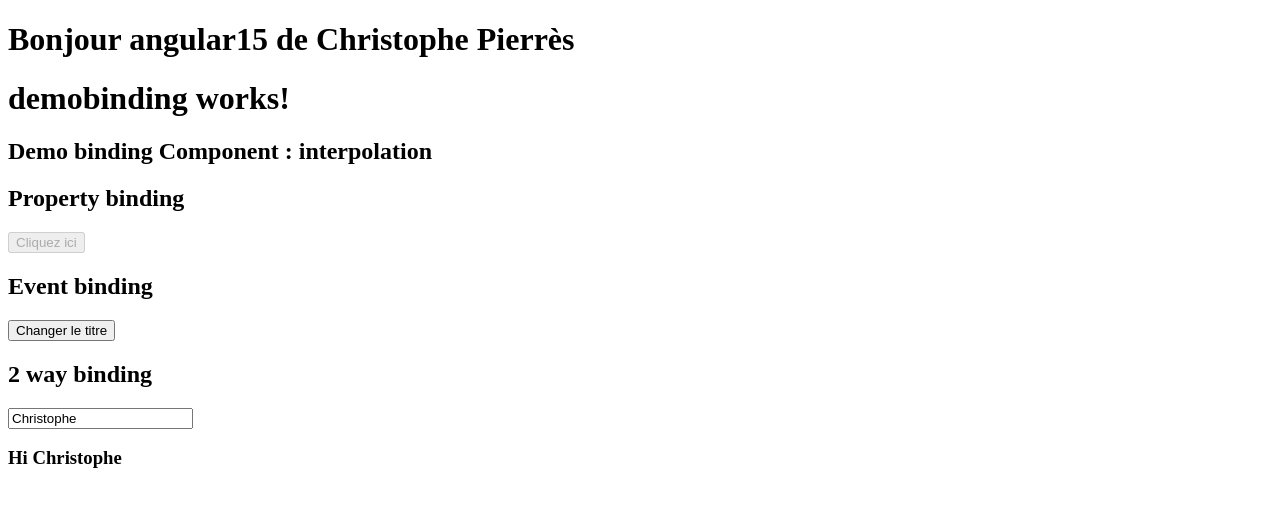
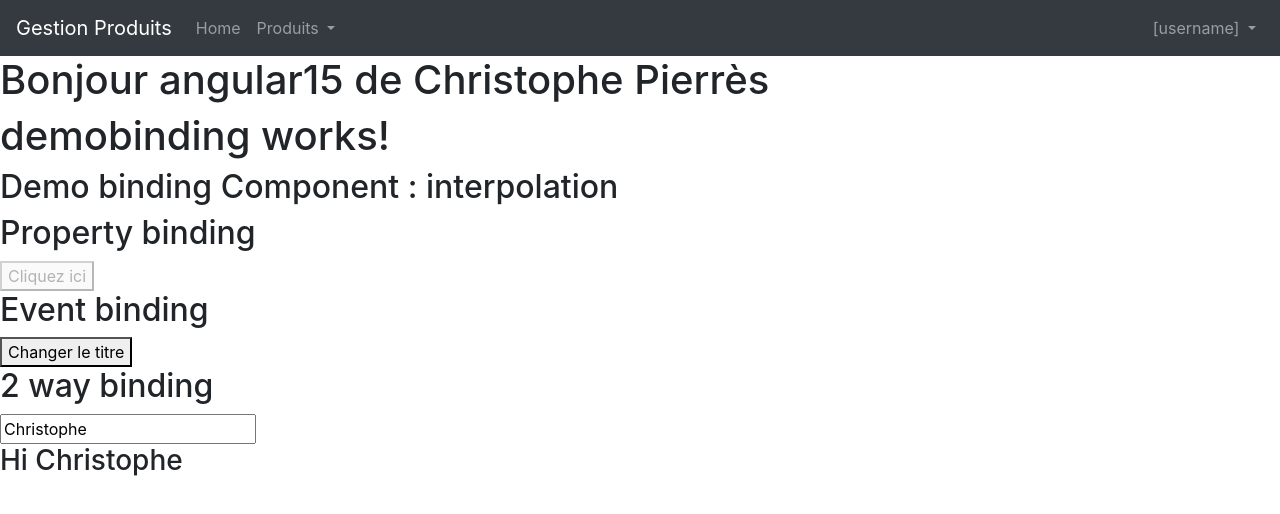
Before and after one commit to cpierres/udemySpring3Angular, an Angular app: page / in a window 1280 px wide. Shown: the top 514 px of the page. Built offline with nearby package versions, Linux system fonts and the light colour scheme.

Commit message:
Ajout d'un menu dans app component avec bootstrap et jquery

```diff
--- a/angular.json
+++ b/angular.json
@@ -25,9 +25,13 @@
               "src/assets"
             ],
             "styles": [
-              "src/styles.css"
+              "src/styles.css",
+              "node_modules/bootstrap/dist/css/bootstrap.min.css"
             ],
-            "scripts": []
+            "scripts": [
+              "node_modules/jquery/dist/jquery.min.js",
+              "node_modules/bootstrap/dist/js/bootstrap.min.js"
+            ]
           },
           "configurations": {
             "production": {
--- a/package.json
+++ b/package.json
@@ -7,7 +7,7 @@
     "build": "ng build",
     "watch": "ng build --watch --configuration development",
     "test": "ng test",
-    "cpi ng generate component demobinding" : "ng generate component demobinding"
+    "cpi ng generate component demobinding": "ng generate component demobinding"
   },
   "private": true,
   "dependencies": {
@@ -19,6 +19,8 @@
     "@angular/platform-browser": "^15.2.0",
     "@angular/platform-browser-dynamic": "^15.2.0",
     "@angular/router": "^15.2.0",
+    "bootstrap": "^4.5.3",
+    "jquery": "^3.7.1",
     "rxjs": "~7.8.0",
     "tslib": "^2.3.0",
     "zone.js": "~0.12.0"
--- a/src/app/app.component.html
+++ b/src/app/app.component.html
@@ -1,2 +1,45 @@
+<!DOCTYPE html>
+<html>
+<head>
+  <meta charset="utf-8">
+  <title>Gestion des Produits</title>
+</head>
+<body>
+<nav class="navbar navbar-expand-sm bg-dark navbar-dark">
+  <!-- Brand -->
+  <a class="navbar-brand" href="#">Gestion Produits</a>
+  <!-- Links -->
+  <ul class="navbar-nav">
+    <li class="nav-item">
+      <a class="nav-link" href="#">Home</a>
+    </li>
+    <!-- Dropdown -->
+    <li class="nav-item dropdown">
+      <a class="nav-link dropdown-toggle" href="#" id="navbardrop" data-toggle="dropdown">
+        Produits
+      </a>
+      <div class="dropdown-menu">
+        <a class="dropdown-item" href="#">Ajouter</a>
+        <a class="dropdown-item" href="#">Lister</a>
+      </div>
+    </li>
+  </ul>
+  <ul class="navbar-nav ml-auto">
+    <li class="nav-item dropdown">
+      <a class="nav-link dropdown-toggle" href="#" id="navbardrop2" data-toggle="dropdown">
+        [username]
+      </a>
+      <div class="dropdown-menu">
+        <a class="dropdown-item" href="#">login</a>
+        <a class="dropdown-item" href="#">logout</a>
+        <a class="dropdown-item" href="#">Profile</a>
+      </div>
+    </li>
+  </ul>
+</nav>
+
 <h1>Bonjour {{title}} de {{prenom}} {{nom}}</h1>
 <app-demobinding></app-demobinding>
+</body>
+</html>
+<!-- router-outlet></router-outlet -->
```
Also changed, not shown: 1 other file (tests, documents, lock files or other folders).
